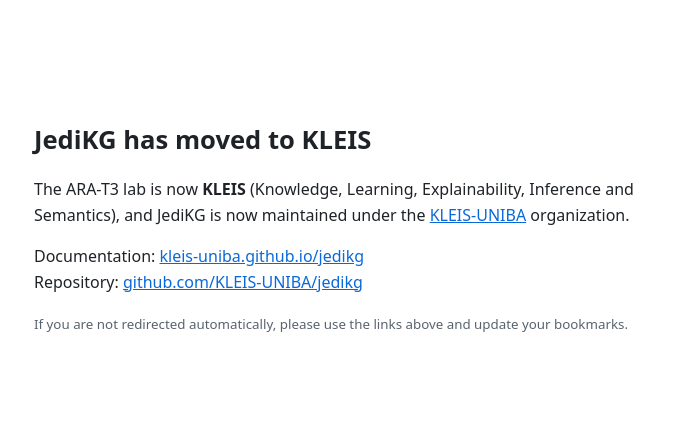
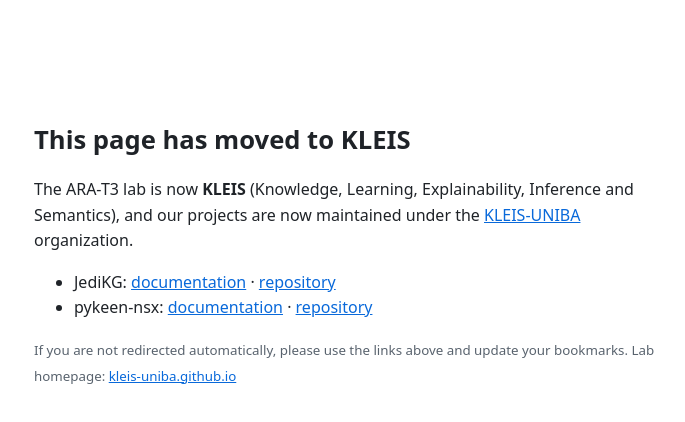
Before and after one commit to ara-t3/ara-t3.github.io, a plain HTML site: page 404.html in a window 1280 px wide. Shown: the whole page, without its empty margins (286-971 px from the left). Drawn offline with Linux system fonts and the light colour scheme.

Commit message:
Revise 404 page for KLEIS migration
Updated the 404 page to reflect the move to KLEIS and added links for documentation and repositories.

```diff
--- a/404.html
+++ b/404.html
@@ -3,14 +3,18 @@
 <head>
   <meta charset="utf-8">
   <meta name="viewport" content="width=device-width, initial-scale=1">
-  <title>JediKG is now part of KLEIS</title>
+  <title>Moved to KLEIS</title>
   <meta name="robots" content="noindex">
   <script>
-    // ARA-T3 is now KLEIS: send old JediKG links to the new home,
+    // ARA-T3 is now KLEIS: send old documentation links to the new home,
     // keeping the path, query string and anchor.
     // e.g. ara-t3.github.io/jedikg/api/x.html#sec -> kleis-uniba.github.io/jedikg/api/x.html#sec
+    // To add a migrated repository, add its name to this list.
+    var moved = ["jedikg", "pykeen-nsx"];
+
     var p = location.pathname;
-    if (p.toLowerCase().indexOf("/jedikg") === 0) {
+    var first = p.split("/")[1].toLowerCase();
+    if (moved.indexOf(first) !== -1) {
       location.replace("https://kleis-uniba.github.io" + p + location.search + location.hash);
     }
   </script>
@@ -29,17 +33,18 @@
   </style>
 </head>
 <body>
-  <h1>JediKG has moved to KLEIS</h1>
+  <h1>This page has moved to KLEIS</h1>
   <p>
     The ARA-T3 lab is now <strong>KLEIS</strong>
     (Knowledge, Learning, Explainability, Inference and Semantics),
-    and JediKG is now maintained under the
+    and our projects are now maintained under the
     <a href="https://github.com/KLEIS-UNIBA">KLEIS-UNIBA</a> organization.
   </p>
-  <p>
-    Documentation: <a href="https://kleis-uniba.github.io/jedikg/">kleis-uniba.github.io/jedikg</a><br>
-    Repository: <a href="https://github.com/KLEIS-UNIBA/jedikg">github.com/KLEIS-UNIBA/jedikg</a>
-  </p>
-  <p><small>If you are not redirected automatically, please use the links above and update your bookmarks.</small></p>
+  <ul>
+    <li>JediKG: <a href="https://kleis-uniba.github.io/jedikg/">documentation</a> &middot; <a href="https://github.com/KLEIS-UNIBA/jedikg">repository</a></li>
+    <li>pykeen-nsx: <a href="https://kleis-uniba.github.io/pykeen-nsx/">documentation</a> &middot; <a href="https://github.com/KLEIS-UNIBA/pykeen-nsx">repository</a></li>
+  </ul>
+  <p><small>If you are not redirected automatically, please use the links above and update your bookmarks.
+  Lab homepage: <a href="https://kleis-uniba.github.io/">kleis-uniba.github.io</a></small></p>
 </body>
 </html>
```
